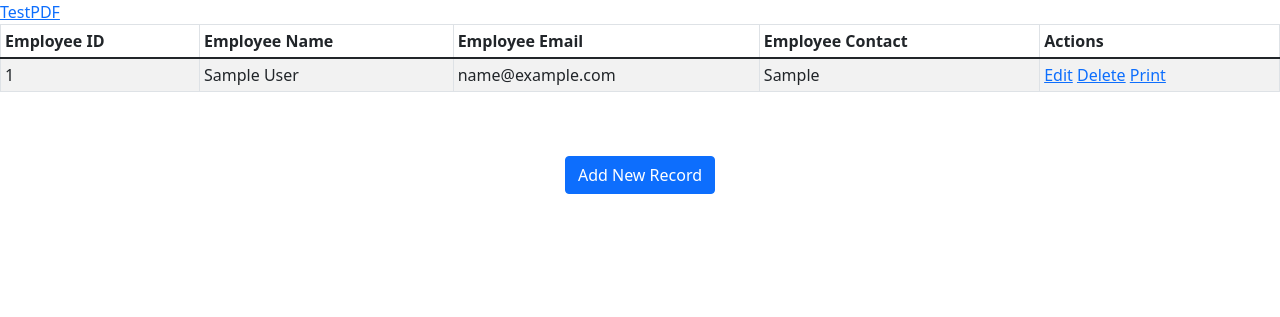
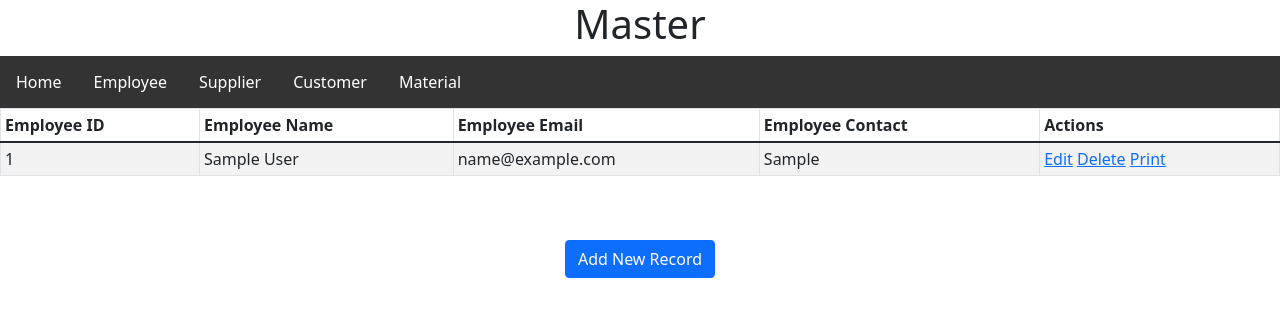
Before and after one commit to cyysky/ERP, a Django app: page /show in a window 1280 px wide. Shown: the top 317 px of the page. Run offline with Django 4.2, Linux system fonts and the light colour scheme; tables that the repository leaves empty hold one stand-in row (values such as "Sample post").

Commit message:
20220428 16:32

```diff
--- a/ERP/ERP/urls.py
+++ b/ERP/ERP/urls.py
@@ -29,15 +29,15 @@ urlpatterns = [
     path("", TemplateView.as_view(template_name="home.html"), name="home"),
 
     path('emp', eviews.emp),
-    path('show',eviews.show),
+    path('show',eviews.show, name="employee"),
     path('edit/<int:id>', eviews.edit),
     path('update/<int:id>', eviews.update),
     path('delete/<int:id>', eviews.destroy),
     path('export_pdf/<int:id>', eviews.export_pdf),
     #path('emp', views.emp),
-    path('emp1', views.emp1),
-    path('emp2', views.emp2),
-    path('emp3', views.emp3),
+    path('emp1', views.emp1, name="supplier"),
+    path('emp2', views.emp2, name="customer"),
+    path('emp3', views.emp3, name="material"),
     path('sub_contract',views.sub_contract),
     path('supplier',views.supplier),
     path('customer',views.customer),
--- a/ERP/employee/templates/show.html
+++ b/ERP/employee/templates/show.html
@@ -6,9 +6,48 @@
      {% load static %}
     <!-- <link rel="stylesheet" href="{% static 'css/style.css' %}"/>  !-->
 	<link href="https://cdn.jsdelivr.net/npm/bootstrap@5.1.3/dist/css/bootstrap.min.css" rel="stylesheet" integrity="sha384-1BmE4kWBq78iYhFldvKuhfTAU6auU8tT94WrHftjDbrCEXSU1oBoqyl2QvZ6jIW3" crossorigin="anonymous">
+<style>
+ul {
+  list-style-type: none;
+  margin: 0;
+  padding: 0;
+  overflow: hidden;
+  background-color: #333;
+}
+
+li {
+  float: left;
+}
+
+li a {
+  display: block;
+  color: white;
+  text-align: center;
+  padding: 14px 16px;
+  text-decoration: none;
+}
+
+li a:hover {
+  background-color: #111;
+}
+
+h1 {text-align:center;}
+
+</style>
 </head>
 <body>
-<a href="/test_pdf">TestPDF</a>
+
+
+<h1>Master</h1>
+<ul>
+  <li><a class="active" href="#home">Home</a></li>
+  <li><a href="show">Employee</a></li>
+  <li><a href="supplier">Supplier</a></li>
+  <li><a href="customer">Customer</a></li>
+  <li><a href="material">Material</a></li>
+</ul>
+
+
 <table class="table table-striped table-bordered table-sm">
     <thead class="thead-dark">
     <tr>
--- /dev/null
+++ b/requirements.txt
@@ -0,0 +1,2 @@
+reportlab
+django==4.0.4
```
Also changed, not shown: ERP/ERP/templates/base.html (+4 -4 lines), ERP/Master/templates/customer.html (+4 -4 lines), ERP/Master/templates/material.html (+4 -4 lines), ERP/Master/templates/sub_contract.html (+5 -5 lines), ERP/Master/templates/supplier.html (+4 -4 lines), 1 other file.
